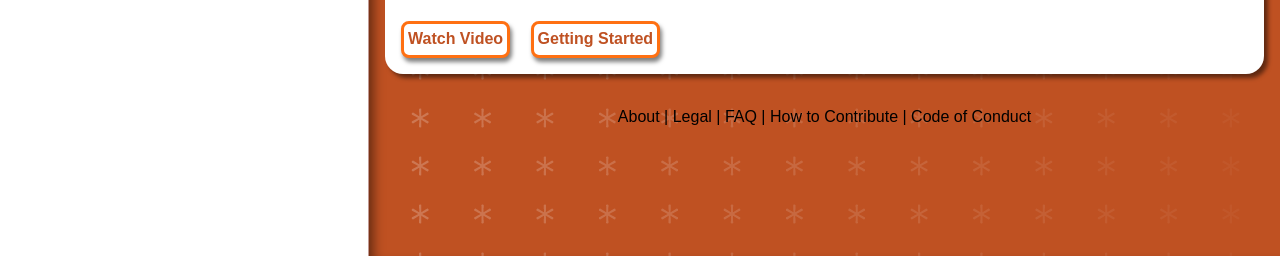
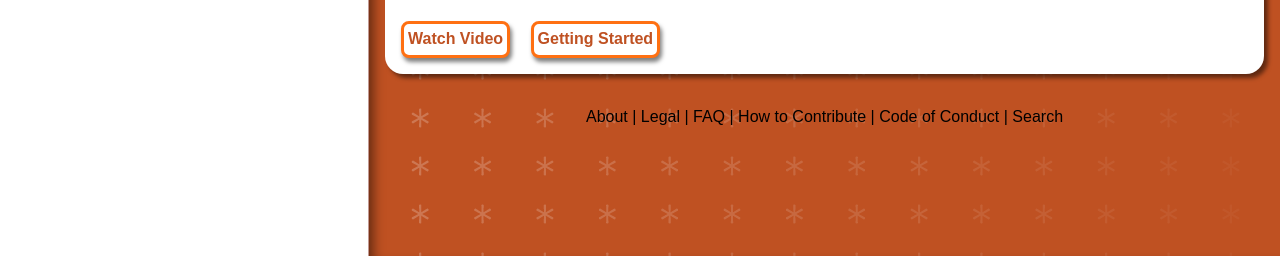
Before and after one commit to tianocore/tianocore.github.io, a Jekyll site: the page built from index.md, in a window 1280 px wide. Shown: the part 644-900 px from the top of the page. Built offline with Jekyll 4.4.1, drawn with Linux system fonts in a browser that asks for light colours; nearby versions of some CDN libraries.

Commit message:
Update footer.html

```diff
--- a/_includes/footer.html
+++ b/_includes/footer.html
@@ -2,4 +2,5 @@
 <a href="{{baseurl}}/legalese.html" style="white-space:nowrap;">Legal</a> |
 <a href="{{baseurl}}/faq.html" style="white-space:nowrap;">FAQ</a> |
 <a href="{{baseurl}}/contrib" style="white-space:nowrap;">How to Contribute</a> |
-<a href="{{baseurl}}/coc.html" style="white-space:nowrap;">Code of Conduct</a>
+<a href="{{baseurl}}/coc.html" style="white-space:nowrap;">Code of Conduct</a> |
+<a href="{{wiki}}/How-to-Search" style="white-space:nowrap;">Search</a>
```
